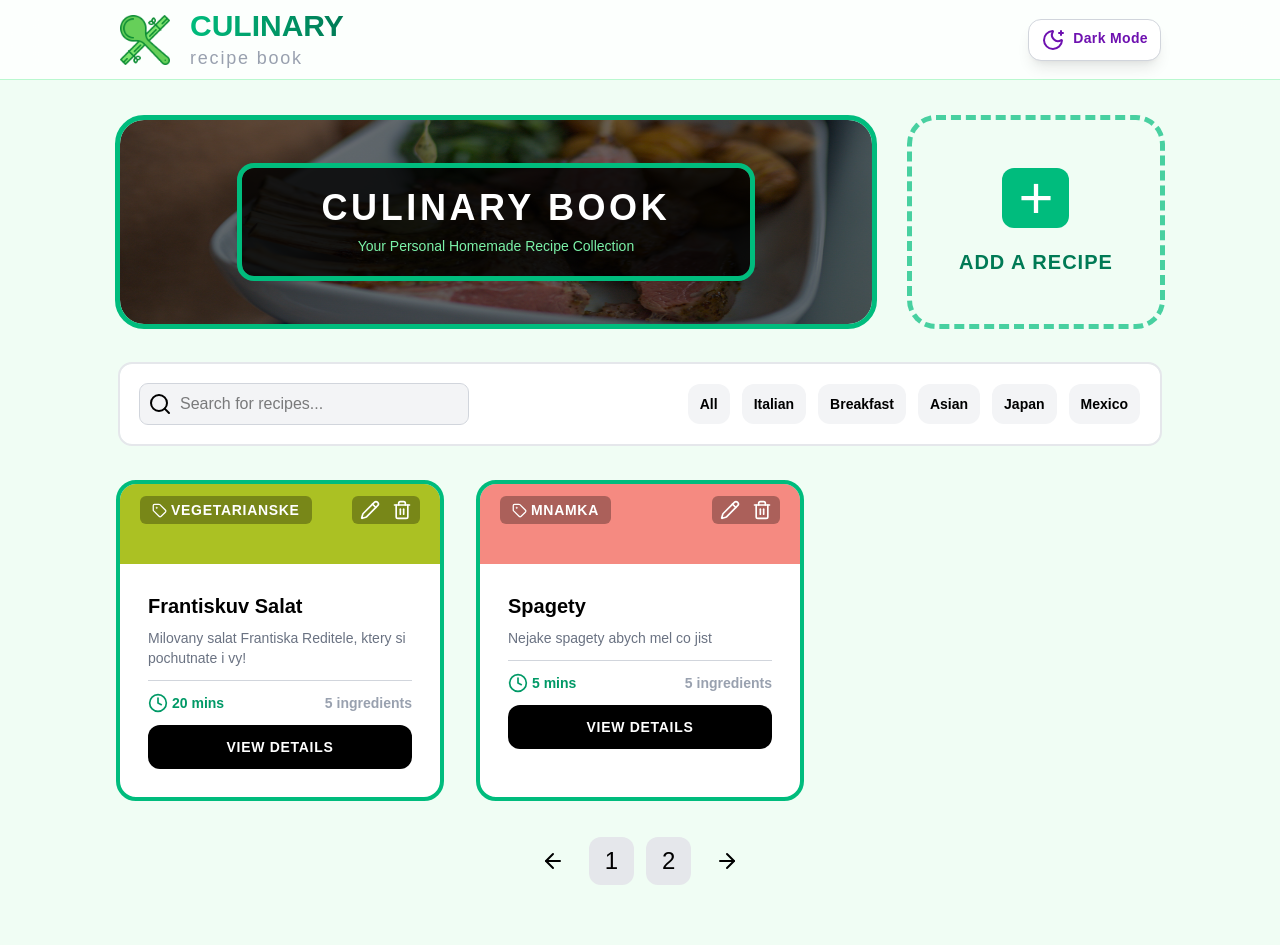
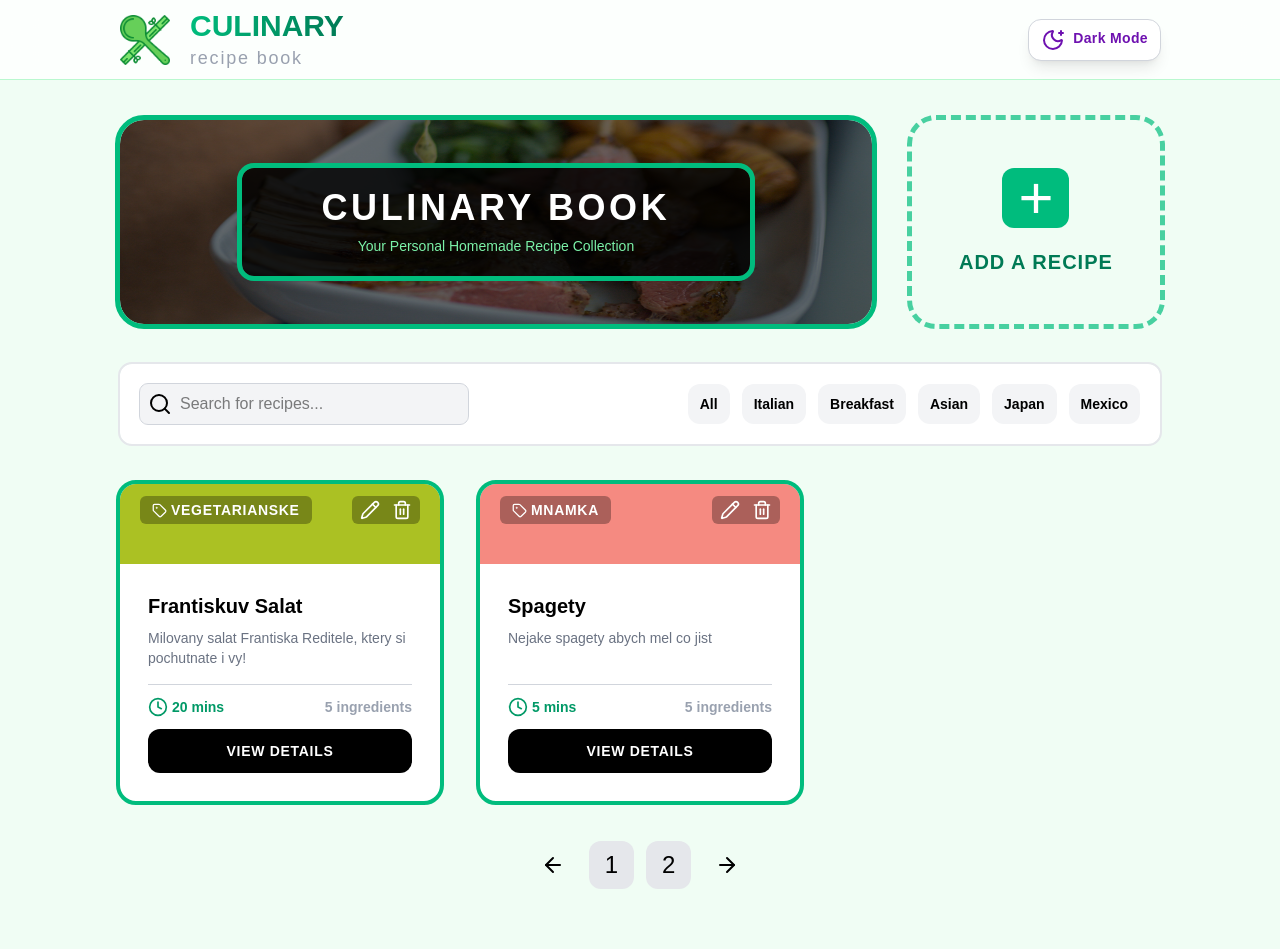
Before and after one commit to M-Ulmann/culinary-book, a Next.js app: page / in a window 1280 px wide. Built offline with nearby package versions, Linux system fonts and the light colour scheme.

Commit message:
Jednotlive recepty maji maximalni delku popisu na karte

```diff
--- a/components/Recipe.tsx
+++ b/components/Recipe.tsx
@@ -54,7 +54,7 @@ export default function Recipe({isDark, setViewRecipe, item} : {
               item.title
             }
           </h3>
-          <p className={clsx("text-sm",
+          <p className={clsx("text-sm min-h-11 line-clamp-2",
             isDark ? "text-gray-400" : "text-gray-500"
           )}>
             {
```
